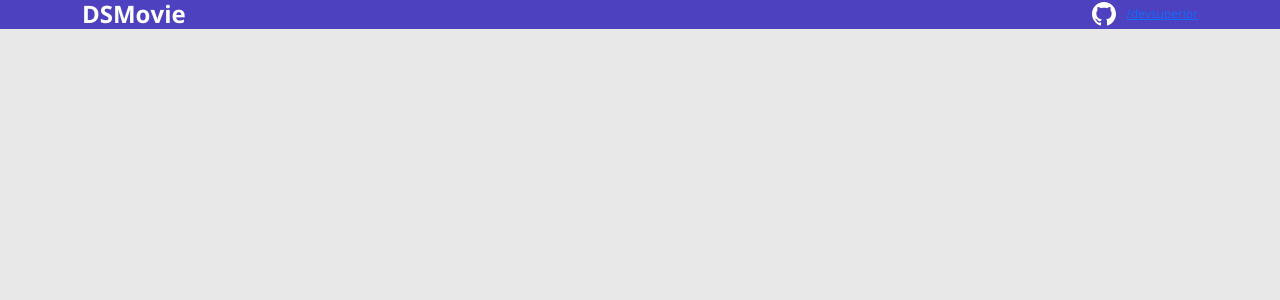
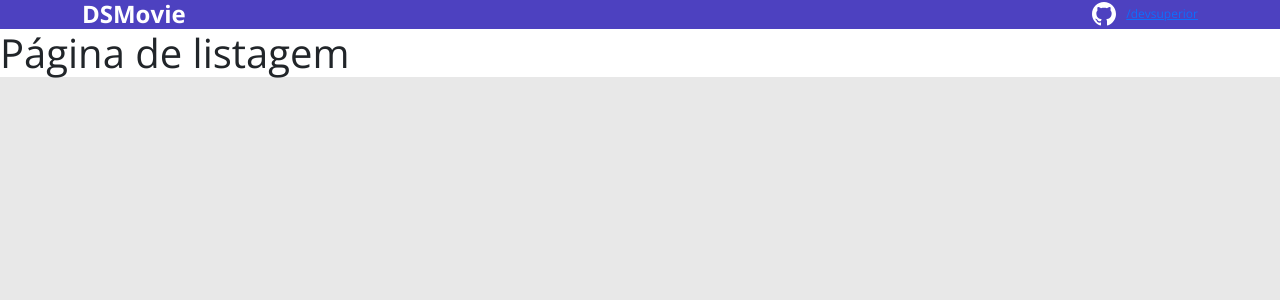
Before and after one commit to Petrizz/dsmovie, a React (Create React App) app in the folder frontend/: page / in a window 1280 px wide. Shown: the top 300 px of the page. Built offline with nearby package versions, Linux system fonts and the light colour scheme.

Commit message:
Rotas prontas
Fizemos  uma importação do React Router DOM adicionando os elementos necessarios em app.tsx e criandado as pastas e arquivos

```diff
--- a/frontend/package.json
+++ b/frontend/package.json
@@ -10,9 +10,11 @@
     "@types/node": "^16.7.13",
     "@types/react": "^17.0.20",
     "@types/react-dom": "^17.0.9",
+    "@types/react-router-dom": "5.3.2",
     "bootstrap": "5.1.3",
     "react": "^17.0.2",
     "react-dom": "^17.0.2",
+    "react-router-dom": "6.2.1",
     "react-scripts": "5.0.0",
     "typescript": "^4.4.2",
     "web-vitals": "^2.1.0"
--- a/frontend/src/App.tsx
+++ b/frontend/src/App.tsx
@@ -1,9 +1,26 @@
-import Navbar from "./componentes/Navbar";
-
+import {
+  BrowserRouter,
+  Routes, //esses componentes que servem para confgurar as rotas
+  Route
+} from "react-router-dom";
+import Listing from 'pages/Listing';
+import Form from 'pages/Form';
+import Navbar from "componentes/Navbar";
 
 function App() {
+  //<BrowserRouter>inicia a configuração das rotas
+  //<Routes> ele configura rota por rota
+  //Route manipula os aquivos que vão ser abertos e com quais atributos são necessario pra isso ex /form tem outro route com path para passa o id
   return (
-    <Navbar />
+    <BrowserRouter>
+      <Navbar />
+      <Routes> ele configura rota por rota
+        <Route path="/" element={<Listing />} />
+        <Route path="/form">
+          <Route path=":movieId" element={<Form />} />
+        </Route>
+      </Routes>
+    </BrowserRouter>
   );
 }
 
--- /dev/null
+++ b/frontend/src/pages/Form/index.tsx
@@ -0,0 +1,6 @@
+function Form(){
+    return(
+        <h1>Página de Formulario</h1>
+    );
+}
+export default Form;
--- /dev/null
+++ b/frontend/src/pages/Listing/index.tsx
@@ -0,0 +1,6 @@
+function Listing(){
+    return(
+        <h1>Página de listagem</h1>
+    );
+}
+export default Listing;
```
Also changed, not shown: 1 other file (tests, documents, lock files or other folders).
